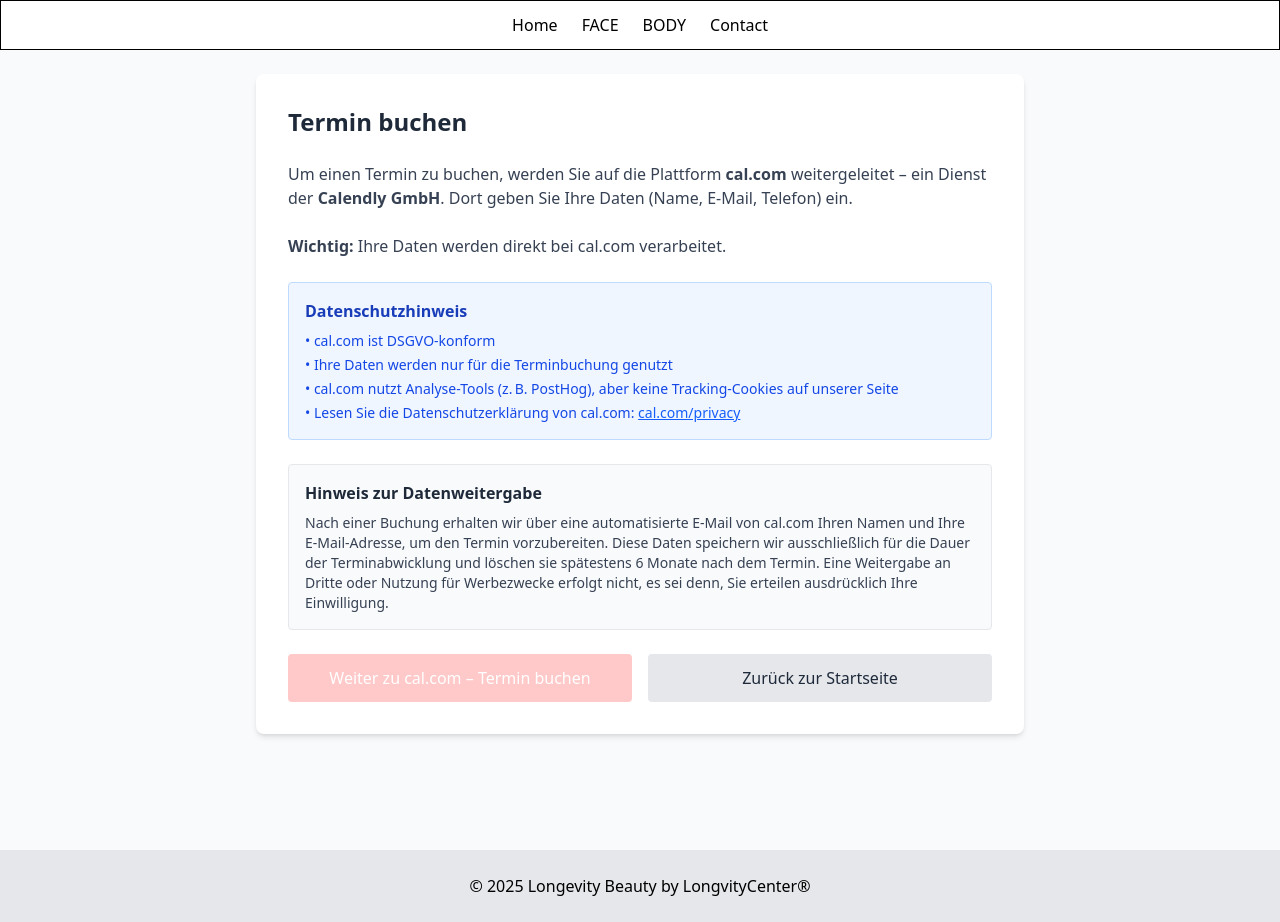
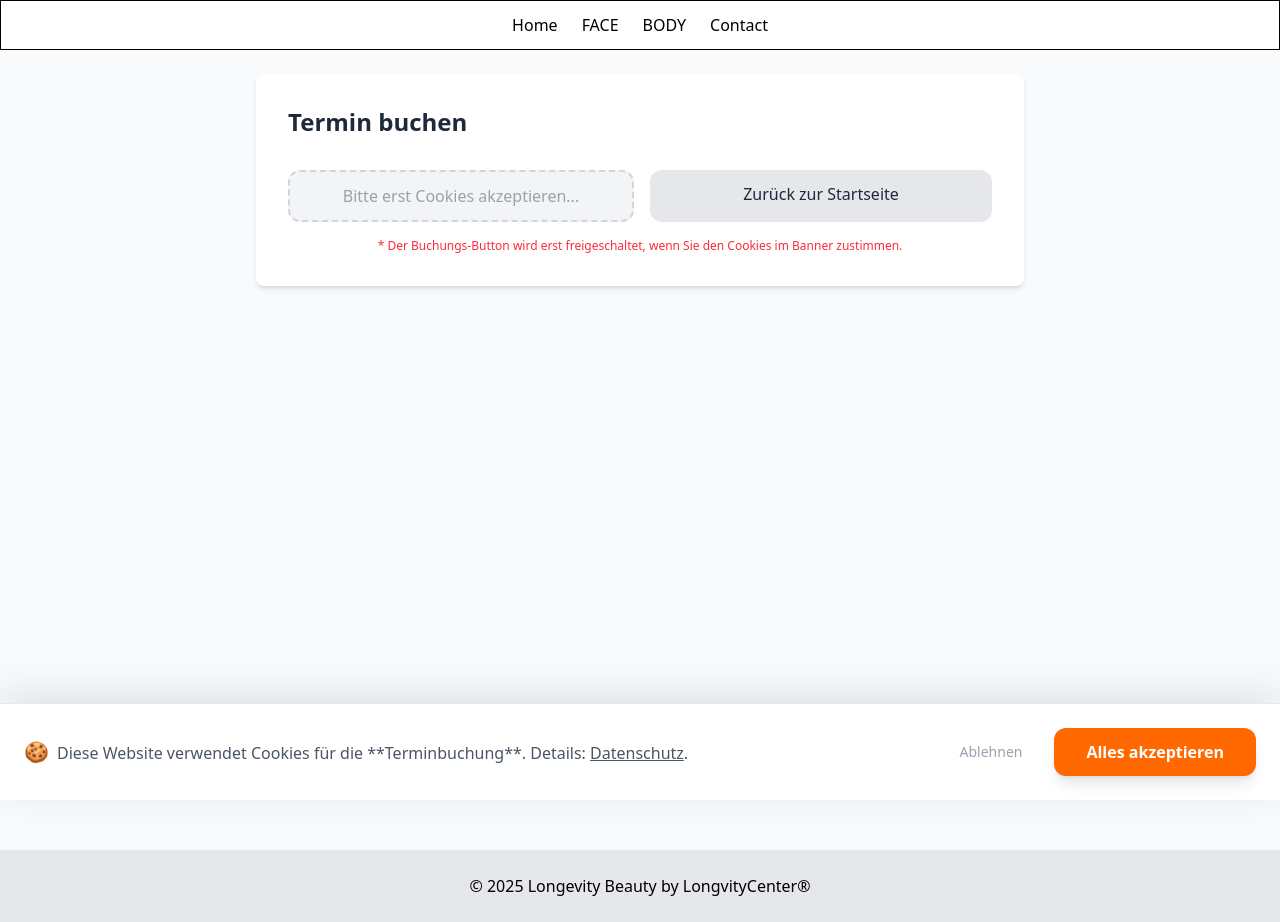
Before and after one commit to beakaiser/beakaiser, a Next.js app: page /buchung in a window 1280 px wide. Built offline with nearby package versions, Linux system fonts and the light colour scheme.

Commit message:
cookiesperre

```diff
--- a/app/body/page.tsx
+++ b/app/body/page.tsx
@@ -4,8 +4,8 @@ export default function ContactPage() {
   return (
     <div className="flex flex-col items-center">
       {/* Kopfabschnitt (heller Grauton) */}
-      <div className="bg-gray-100 w-full py-8">
-        <div className="bg-white w-full h-full p-8 border-4 border-gray-300 items-center">
+      <div className=" bg-gradient-to-r from-blue-50 to-fuchsia-100 w-full py-8">
+        <div className="bg-gradient-to-r from-fuchsia-100 to-blue-200 w-full h-full p-8 border-4 border-gray-100 items-center">
           <div className="text-3xl text-gray-600 font-bold text-center">
             DIVINE BODY TREATMENT
           </div>
@@ -45,21 +45,14 @@ export default function ContactPage() {
           </p>
           <div className="text-lg font-semibold mb-4">ab 20 € | 20 Minuten</div>
           <br /> <br /> <br />
-          <Image
-            src={(process.env.PAGES_BASE_PATH || "") + "/IMG_3764.jpg"}
-            alt="Madero"
-            width={700}
-            height={700}
-            className=" w-2/3 object-cover mx-auto"
-          />
           <br /> <br />
         </div>
         {/* CTA-Button in hellerem Rahmen */}
-        <div className="bg-indigo-200 w-full h-8 p-8 border-2 border-indigo-300 flex items-center justify-center">
+        <div className="bg-gradient-to-r from-fuchsia-100 to-blue-200 w-full h-8 p-8 border-2 border-indigo-300 rounded-lg flex items-center justify-center">
           <div className=" border-indigo-200 rounded-lg">
             <a
               href="/buchung"
-              className="bg-indigo-200 text-gray-900 px-8 py-4 rounded-lg hover:bg-gray-200"
+              className="bg-blue-200 text-gray-900 px-8 py-4 rounded-4xl hover:bg-fuchsia-100"
             >
               Termin buchen
             </a>
--- a/app/buchung/page.tsx
+++ b/app/buchung/page.tsx
@@ -1,79 +1,57 @@
-// z. B. /buchung.tsx Informed Consent / informierte Einwilligung
+"use client"; // Wichtig für useEffect und State
+
+import { useState, useEffect } from "react";
+
 export default function BuchungPage() {
+  const [hasConsent, setHasConsent] = useState(false);
+
+  useEffect(() => {
+    // Prüfen, ob der User im Banner "Alles akzeptieren" geklickt hat
+    const consent = localStorage.getItem("cookieConsent");
+    if (consent === "accepted") {
+      setHasConsent(true);
+    }
+  }, []);
+
   return (
     <div className="min-h-screen bg-gray-50 p-6">
       <main className="max-w-3xl mx-auto bg-white p-8 rounded-lg shadow-md">
         <h1 className="text-2xl font-bold text-gray-800 mb-6">Termin buchen</h1>
 
-        <p className="text-gray-700 mb-6">
-          Um einen Termin zu buchen, werden Sie auf die Plattform{" "}
-          <strong>cal.com</strong> weitergeleitet – ein Dienst der{" "}
-          <strong>Calendly GmbH</strong>. Dort geben Sie Ihre Daten (Name,
-          E-Mail, Telefon) ein.
-        </p>
+        {/* ... (Dein restlicher Text bleibt gleich) ... */}
 
-        <p className="text-gray-700 mb-6">
-          <strong>Wichtig:</strong> Ihre Daten werden direkt bei cal.com
-          verarbeitet.
-        </p>
-
-        <div className="bg-blue-50 border border-blue-200 p-4 rounded mb-6">
-          <h2 className="font-semibold text-blue-800 mb-2">
-            Datenschutzhinweis
-          </h2>
-          <ul className="text-blue-700 text-sm space-y-1">
-            <li>• cal.com ist DSGVO-konform</li>
-            <li>• Ihre Daten werden nur für die Terminbuchung genutzt</li>
-            <li>
-              • cal.com nutzt Analyse-Tools (z. B. PostHog), aber keine
-              Tracking-Cookies auf unserer Seite
-            </li>
-            <li>
-              • Lesen Sie die Datenschutzerklärung von cal.com:{" "}
-              <a
-                href="https://cal.com/privacy"
-                target="_blank"
-                rel="noopener noreferrer"
-                className="text-blue-600 underline"
-              >
-                cal.com/privacy
-              </a>
-            </li>
-          </ul>
-        </div>
-
-        <div className="bg-gray-50 border border-gray-200 p-4 rounded mb-6 mt-6">
-          <h2 className="font-semibold text-gray-800 mb-2">
-            Hinweis zur Datenweitergabe
-          </h2>
-          <p className="text-gray-700 text-sm">
-            Nach einer Buchung erhalten wir über eine automatisierte E-Mail von
-            cal.com Ihren Namen und Ihre E-Mail-Adresse, um den Termin
-            vorzubereiten. Diese Daten speichern wir ausschließlich für die
-            Dauer der Terminabwicklung und löschen sie spätestens 6 Monate nach
-            dem Termin. Eine Weitergabe an Dritte oder Nutzung für Werbezwecke
-            erfolgt nicht, es sei denn, Sie erteilen ausdrücklich Ihre
-            Einwilligung.
-          </p>
-        </div>
-
-        <div className="flex flex-col sm:flex-row gap-4">
+        <div className="flex flex-col sm:flex-row gap-4 mt-8">
+          {hasConsent ? (
+            // AKTIVIERTER BUTTON
             <a
               href="https://cal.com/bea-kaiser-xp4fzo"
               target="_blank"
               rel="noopener noreferrer"
-            className="flex-1 bg-red-200 text-white text-center px-6 py-3 rounded hover:bg-blue-700 transition"
+              className="flex-1 bg-orange-500 text-white text-center px-6 py-3 rounded-xl font-bold hover:bg-orange-600 transition shadow-lg"
             >
               Weiter zu cal.com – Termin buchen
             </a>
+          ) : (
+            // DEAKTIVIERTER BUTTON / HINWEIS
+            <div className="flex-1 bg-gray-100 text-gray-400 text-center px-6 py-3 rounded-xl border-2 border-dashed border-gray-300">
+              Bitte erst Cookies akzeptieren...
+            </div>
+          )}
 
           <a
             href="/"
-            className="flex-1 bg-gray-200 text-gray-800 text-center px-6 py-3 rounded hover:bg-gray-300 transition"
+            className="flex-1 bg-gray-200 text-gray-800 text-center px-6 py-3 rounded-xl hover:bg-gray-300 transition"
           >
             Zurück zur Startseite
           </a>
         </div>
+
+        {!hasConsent && (
+          <p className="text-red-500 text-xs mt-4 text-center">
+            * Der Buchungs-Button wird erst freigeschaltet, wenn Sie den Cookies
+            im Banner zustimmen.
+          </p>
+        )}
       </main>
     </div>
   );
--- a/app/components/CookieBanner.tsx
+++ b/app/components/CookieBanner.tsx
@@ -1,43 +1,83 @@
+"use client";
+
 import { useState, useEffect } from "react";
 
 const CookieBanner = () => {
-  const [showBanner, setShowBanner] = useState(true);
+  const [status, setStatus] = useState("loading");
 
   useEffect(() => {
+    // Wir prüfen den Speicher: Wenn nichts drin steht, ist der Status "none"
     const consent = localStorage.getItem("cookieConsent");
-    if (consent === "true") {
-      setShowBanner(false);
+    if (!consent) {
+      setStatus("none");
+    } else {
+      setStatus(consent);
     }
   }, []);
 
   const handleAccept = () => {
-    localStorage.setItem("cookieConsent", "true");
-    setShowBanner(false);
+    localStorage.setItem("cookieConsent", "accepted");
+    setStatus("accepted");
+    // Seite neu laden, damit alle Skripte (Booking etc.) aktiv werden
+    window.location.reload();
   };
 
-  if (!showBanner) return null;
+  const handleReject = () => {
+    localStorage.setItem("cookieConsent", "rejected");
+    setStatus("rejected");
+  };
+
+  // WICHTIG: Wenn der Status "none" ist (noch keine Wahl getroffen),
+  // wird das Banner IMMER angezeigt, egal auf welcher Unterseite man ist.
+  if (status !== "none") {
+    // Falls abgelehnt wurde, zeige nur den kleinen Warnhinweis oben
+    if (status === "rejected") {
+      return (
+        <div className="bg-yellow-50 border-b border-yellow-200 p-2 text-center text-xs text-yellow-700">
+          Hinweis: Ohne Cookies keine Terminbuchung möglich.
+          <button
+            onClick={() => setStatus("none")}
+            className="ml-2 underline font-bold"
+          >
+            Jetzt doch erlauben
+          </button>
+        </div>
+      );
+    }
+    // Wenn akzeptiert oder am Laden, zeige gar nichts
+    return null;
+  }
 
   return (
     <div
-      className="
-        fixed bottom-0 left-0 right-0 p-4 bg-gray-100
-        text-gray-600 flex justify-between z-10
-        border-t border-gray-300 shadow-md
-      "
+      style={{ zIndex: 9999 }}
+      className="fixed bottom-0 left-0 right-0 p-4 md:p-6 bg-white border-t border-gray-200 shadow-[0_-10px_40px_rgba(0,0,0,0.1)]"
     >
-      <span className="mr-4">
-        Diese Website verwendet Cookies, um dir eine bessere Erfahrung zu
-        bieten.
-      </span>
-      <button
-        onClick={handleAccept}
-        className="
-          bg-orange-500 text-white px-4 py-2 uppercase
-          rounded hover:bg-orange-600 transition
-        "
-      >
-        Akzeptieren
-      </button>
+      <div className="max-w-7xl mx-auto flex flex-col md:flex-row items-center justify-between gap-6">
+        <div className="text-gray-600 text-sm md:text-base leading-relaxed">
+          <span className="text-xl mr-2">🍪</span>
+          Diese Website verwendet Cookies für die **Terminbuchung**. Details:{" "}
+          <a href="/datenschutz" className="underline">
+            Datenschutz
+          </a>
+          .
+        </div>
+
+        <div className="flex gap-4">
+          <button
+            onClick={handleReject}
+            className="text-gray-400 hover:text-gray-600 text-sm px-4"
+          >
+            Ablehnen
+          </button>
+          <button
+            onClick={handleAccept}
+            className="bg-orange-500 hover:bg-orange-600 text-white font-bold py-3 px-8 rounded-xl shadow-lg"
+          >
+            Alles akzeptieren
+          </button>
+        </div>
+      </div>
     </div>
   );
 };
--- a/app/layout.tsx
+++ b/app/layout.tsx
@@ -1,32 +1,20 @@
 import type { Metadata } from "next";
 import Link from "next/link";
 import "./globals.css";
+// SCHRITT 1: Importiere deinen CookieBanner (Pfad eventuell anpassen!)
+import CookieBanner from "./components/CookieBanner";
 
 export const metadata: Metadata = {
-  title: "Create Next App",
+  title: "Longevity Beauty",
   description: "Generated by create next app",
 };
 
-// app/layout.tsx
-
 const Navbar = () => {
   const navs = [
-    {
-      label: "Home",
-      href: "/",
-    },
-    {
-      label: "FACE",
-      href: "/face",
-    },
-    {
-      label: "BODY",
-      href: "/body",
-    },
-    {
-      label: "Contact",
-      href: "/contact",
-    },
+    { label: "Home", href: "/" },
+    { label: "FACE", href: "/face" },
+    { label: "BODY", href: "/body" },
+    { label: "Contact", href: "/contact" },
   ];
 
   return (
@@ -60,10 +48,12 @@ export default function RootLayout({
 }>) {
   return (
     <html lang="en">
-      <body className={` antialiased`}>
+      <body className="antialiased">
+        {/* SCHRITT 2: Hier den Banner einfügen */}
+        <CookieBanner />
+
         <Navbar />
         {children}
-
         <Footer />
       </body>
     </html>
--- a/app/page.tsx
+++ b/app/page.tsx
@@ -1,5 +1,6 @@
 import Link from "next/link";
 import Image from "next/image";
+
 const Navbar = () => {
   const navs = ["Home", "FACE", "BODY", "Contact"];
 
@@ -166,6 +167,10 @@ const Hero9 = () => {
   );
 };
 
+import React from "react";
+// Deine Hero-Imports...
+import CookieBanner from "./components/CookieBanner"; // Pfad eventuell anpassen
+
 const App = () => {
   return (
     <div>
@@ -173,6 +178,7 @@ const App = () => {
       <Hero10 />
       <Hero3 /> <Hero4 />
       <Hero9 />
+      <CookieBanner />
     </div>
   );
 };
--- a/package.json
+++ b/package.json
@@ -6,10 +6,12 @@
   },
   "dependencies": {
     "@tailwindcss/postcss": "^4.1.18",
-    "next": "15.1.10",
+    "next": "^15.5.9",
     "postcss": "^8.5.6",
     "react": "^19.0.0",
     "react-dom": "^19.0.0",
+    "react-slick": "^0.31.0",
+    "slick-carousel": "^1.8.1",
     "tailwindcss": "^4.1.18"
   },
   "devDependencies": {
```
Also changed, not shown: app/face/page.tsx (+29 -35 lines), 1 other file (tests, documents, lock files or other folders). Lines whose indentation alone changed are shown as unchanged.
